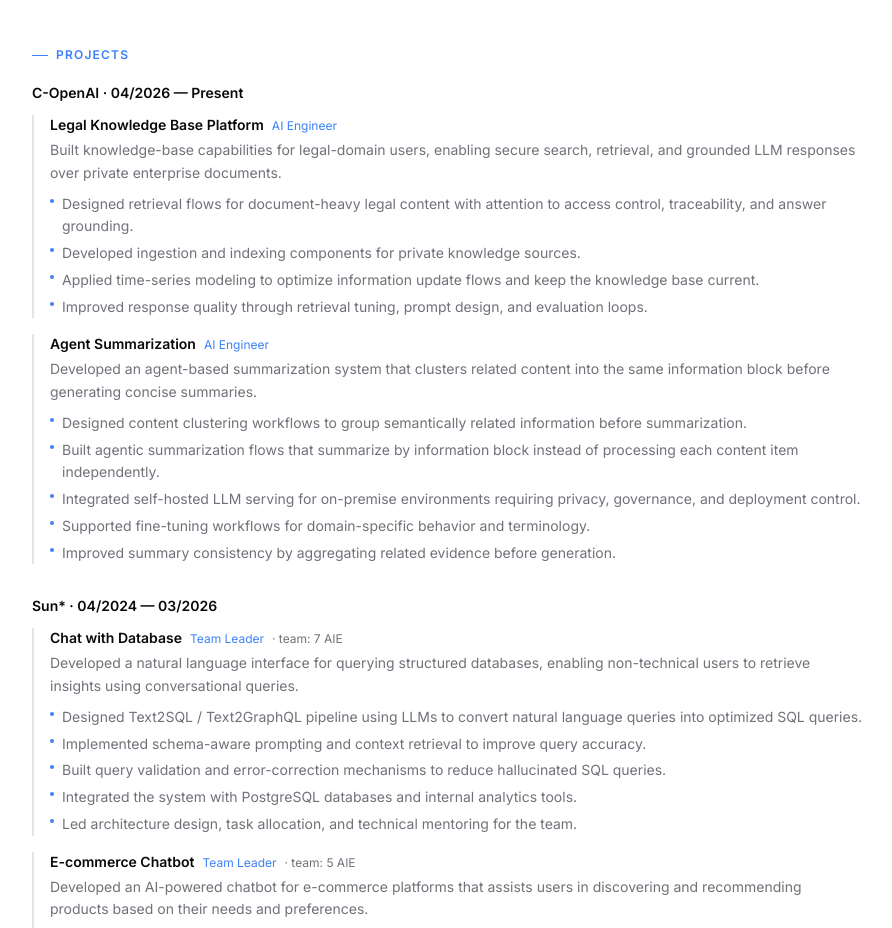
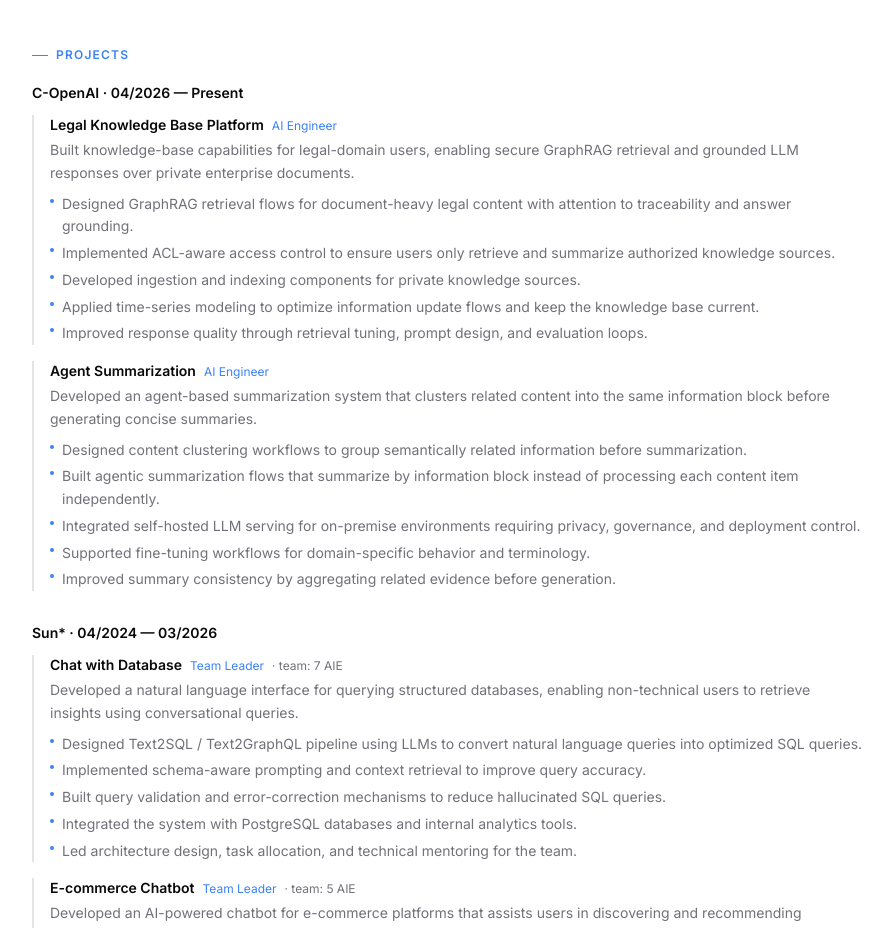
Before and after one commit to ngluonghungg2611/blogs, a Next.js app: page /about in a window 1280 px wide. Shown: the part 2460-3388 px from the top of the page, without its empty margins (192-1084 px from the left). Built offline with nearby package versions, Linux system fonts and the light colour scheme; no server answers.

Commit message:
add-on-exp

```diff
--- a/src/app/about/page.tsx
+++ b/src/app/about/page.tsx
@@ -278,9 +278,10 @@ export default function AboutPage() {
               {[
                 {
                   name: 'Legal Knowledge Base Platform', role: 'AI Engineer', team: null,
-                  desc: 'Built knowledge-base capabilities for legal-domain users, enabling secure search, retrieval, and grounded LLM responses over private enterprise documents.',
+                  desc: 'Built knowledge-base capabilities for legal-domain users, enabling secure GraphRAG retrieval and grounded LLM responses over private enterprise documents.',
                   bullets: [
-                    'Designed retrieval flows for document-heavy legal content with attention to access control, traceability, and answer grounding.',
+                    'Designed GraphRAG retrieval flows for document-heavy legal content with attention to traceability and answer grounding.',
+                    'Implemented ACL-aware access control to ensure users only retrieve and summarize authorized knowledge sources.',
                     'Developed ingestion and indexing components for private knowledge sources.',
                     'Applied time-series modeling to optimize information update flows and keep the knowledge base current.',
                     'Improved response quality through retrieval tuning, prompt design, and evaluation loops.',
```
